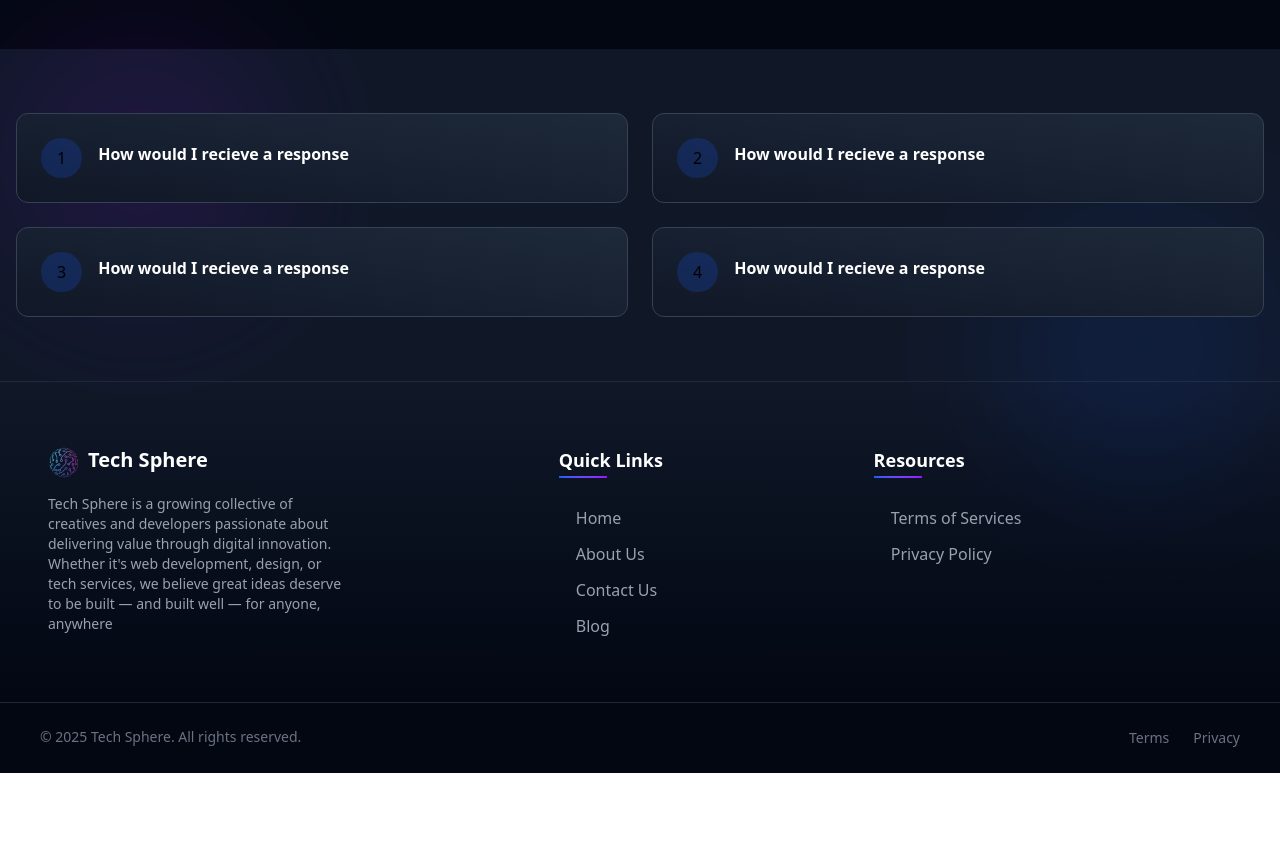
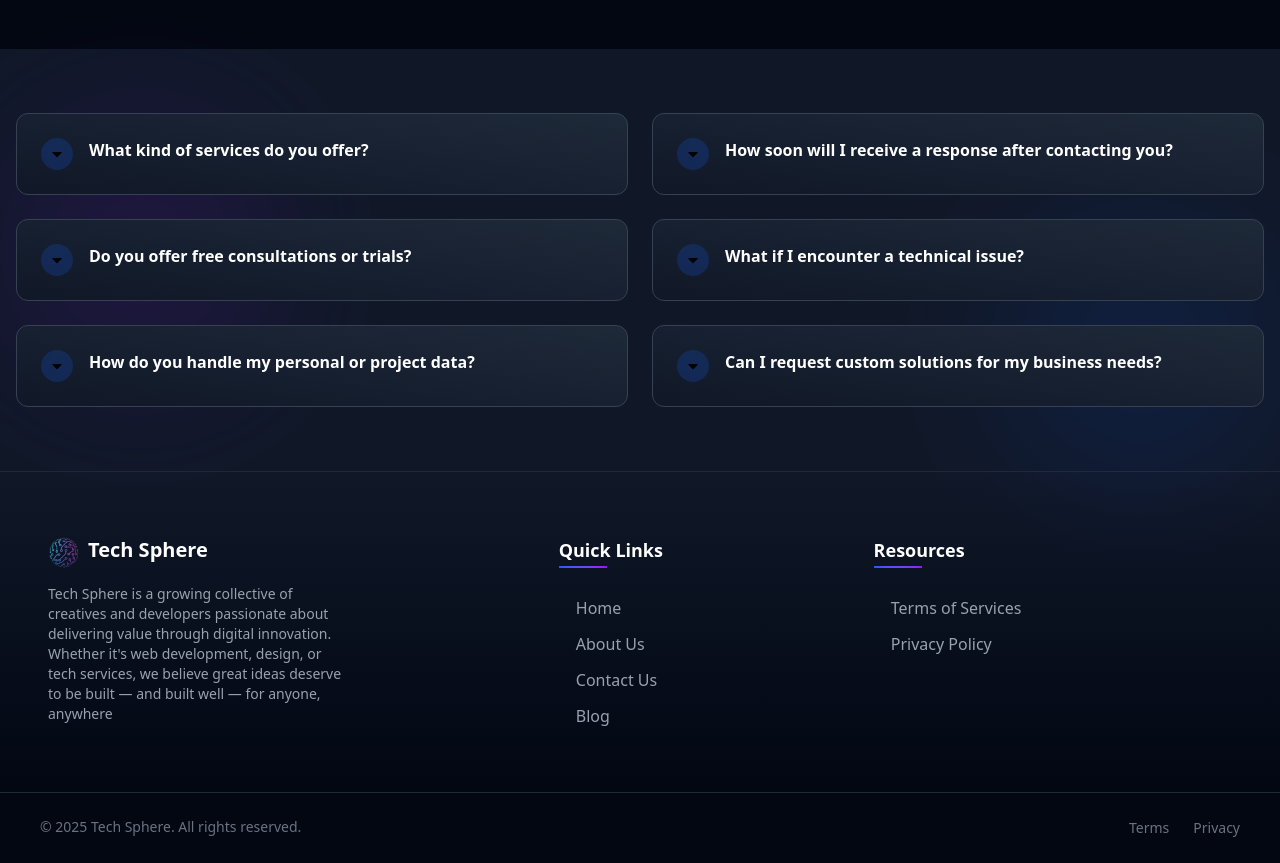
Before and after one commit to cyberdiego33/Tech-Sphere-React, a React (Vite) app: page /about in a window 1280 px wide. Shown: the part 2960-3823 px from the top of the page. Before the commit the page ends 3733 px from the top, so only its background shows below. Built offline with nearby package versions, Linux system fonts and the light colour scheme.

Commit message:
changed The questions and answer In the FAQ section

```diff
--- a/src/App.css
+++ b/src/App.css
@@ -1,96 +1 @@
 @import "tailwindcss";
-
-
-
-
-/* SLIDER SECTION */
-
-:root {
-  --width: 300px;
-  --height: 300px;
-  --quantity: 8;
-}
-
-
-.slider-cont {
-  width: 100%;
-  /* border: 1px solid red; */
-  height: var(--height);
-  width: 90%;
-  margin: 20px auto;
-  overflow: hidden;
-  mask-image: linear-gradient(
-      to right,
-      transparent,
-      #000 10% 90%,
-      transparent
-  );
-}
-
-.slider-cont .list-cont {
-  display: flex;
-  width: 100%;
-  min-width: calc( var(--width) *  var(--quantity));
-  position: relative;
-  height: var(--height);
-}
-
-.slider-cont .list-cont .items-cont {
-  --seconds: 10s;
-  width: var(--width);
-  height: var(--height);
-  position: absolute;
-  left: 100%;
-  animation: autorun var(--seconds) linear infinite;
-  transition: filter 0.5;
-  animation-delay: calc( (var(--seconds) / var(--quantity)) * (var(--position) - 1));
-}
-
-.slider-cont .list-cont .items-cont img {
-  width: 100%;
-  height: 100%;
-  object-fit: cover;
-}
-
-.slider-cont:hover .items-cont,
-.slider-cont:active .items-cont {
-  animation-play-state: paused!important;
-  filter: grayscale(1);
-}
-.slider-cont .items-cont:hover,
-.slider-cont .items-cont:hover {
-  filter: grayscale(0);
-}
-
-.slider-cont[reverse="true"] .items-cont {
-  --seconds: 15s;
-  animation: reversePlay var(--seconds) linear infinite;
-  animation-delay: calc( (var(--seconds) / var(--quantity)) * (var(--position) - 1))
-}
-
-@keyframes autorun {
-  from {
-      left: 100%;
-  } to {
-      left: calc(var(--width) * -1);
-  }
-}
-
-@keyframes reversePlay {
-  from{
-      left: calc(var(--width) * -1);
-  } to {
-      left: 100%;
-  }
-}
-
-
-
-/* SNAP SCROLLING  */
-.scrollbar-hide {
-  -ms-overflow-style: none;  /* Internet Explorer 10+ */
-  scrollbar-width: none;  /* Firefox */
-}
-.scrollbar-hide::-webkit-scrollbar {
-  display: none;  /* Safari and Chrome */
-}
--- a/src/components/AboutPage-Components/FAQ.jsx
+++ b/src/components/AboutPage-Components/FAQ.jsx
@@ -1,33 +1,35 @@
-import testedIcon from "../../assets/images/texted.png";
+import { FaCaretDown } from "react-icons/fa";
 
 const FAQApi = [
   {
     index: 1,
-    question: "How would I recieve a response",
-    answer: `Lorem ipsum dolor sit amet consectetur adipisicing elit. Tempore
-                quo enim consectetur ipsam voluptas esse, doloribus consequuntur
-                quae dolorum aut.`,
+    question: "What kind of services do you offer?",
+    answer: "We offer a range of tech services including web development, UI/UX design, digital branding, and custom software solutions tailored to your business goals",
   },
   {
     index: 2,
-    question: "How would I recieve a response",
-    answer: `Lorem ipsum dolor sit amet consectetur adipisicing elit. Tempore
-                quo enim consectetur ipsam voluptas esse, doloribus consequuntur
-                quae dolorum aut.`,
+    question: "How soon will I receive a response after contacting you?",
+    answer: "We typically respond within 24 hours. For urgent inquiries, you can mark your message as “Priority” and we’ll get back to you even faster.",
   },
   {
     index: 3,
-    question: "How would I recieve a response",
-    answer: `Lorem ipsum dolor sit amet consectetur adipisicing elit. Tempore
-                quo enim consectetur ipsam voluptas esse, doloribus consequuntur
-                quae dolorum aut.`,
+    question: "Do you offer free consultations or trials?",
+    answer: "Yes! We offer a free 15-minute consultation to understand your needs and explore how we can help. It’s our way of ensuring we're the right fit for your project.",
   },
   {
     index: 4,
-    question: "How would I recieve a response",
-    answer: `Lorem ipsum dolor sit amet consectetur adipisicing elit. Tempore
-                quo enim consectetur ipsam voluptas esse, doloribus consequuntur
-                quae dolorum aut.`,
+    question: "What if I encounter a technical issue?",
+    answer: "No worries — our support team is always ready to help. We offer ongoing maintenance and support packages to keep your systems running smoothly.",
+  },
+  {
+    index: 5,
+    question: "How do you handle my personal or project data?",
+    answer: "Your privacy and security are important to us. All data is handled with strict confidentiality, and we follow industry-standard security practices to protect your information.",
+  },
+  {
+    index: 6,
+    question: "Can I request custom solutions for my business needs?",
+    answer: "Absolutely! We specialize in creating tailored solutions. Whether you're a startup or an established brand, we’ll work closely with you to meet your unique requirements.",
   },
 ];
 
@@ -39,8 +41,8 @@ const QuestionCard = function (props) {
           className="flex items-center hover:cursor-pointer group"
           onClick={RevealAnswer}
         >
-          <div className="bg-blue-600/20 p-2 px-4 rounded-full mr-4 group-hover:bg-blue-600/30 group-hover:cursor-pointer hover:pointer transition-colors">
-            {props.index}
+          <div className="bg-blue-600/20 p-2 rounded-full mr-4 group-hover:bg-blue-600/30 group-hover:cursor-pointer hover:pointer transition-colors">
+            <FaCaretDown />
           </div>
           <h3 className="font-semibold text-white mb-2 group-hover:text-blue-400 group-hover:cursor-pointer transition-colors">
             {props.question}
```
